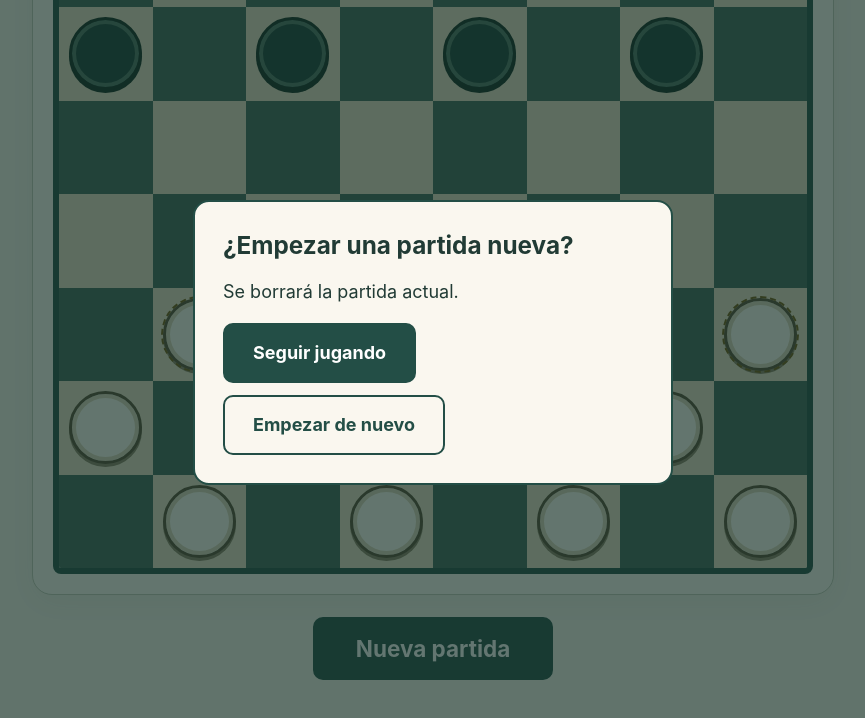
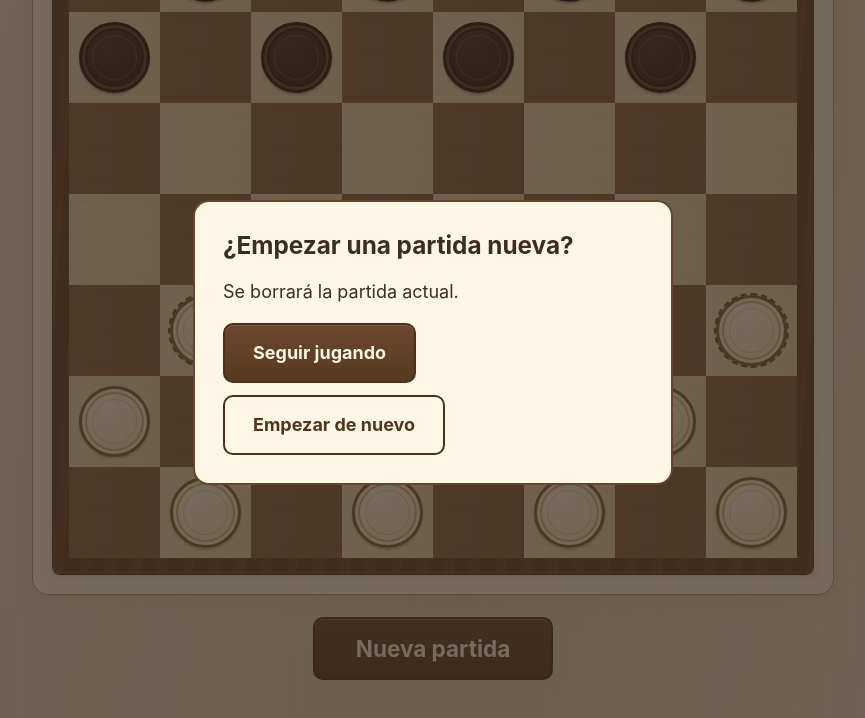
Before and after one commit to Keluria/damas-spanish, a website built with Vite: page index.html in a window 1280 px wide. Both pictures are taken after a click on the button "Nueva partida". Shown: the part 315-1033 px from the top of the page, without its empty margins (207-1072 px from the left). Built offline with nearby package versions, Linux system fonts and the light colour scheme.

Commit message:
Style flat checkerboard with classic wood and ivory pieces

```diff
--- a/src/style.css
+++ b/src/style.css
@@ -1,12 +1,130 @@
-:root{font-family:ui-rounded,-apple-system,BlinkMacSystemFont,"Segoe UI",sans-serif;color:#213b35;background:#faf7ef;font-synthesis:none;font-size:18px}
-*{box-sizing:border-box}body{margin:0}main{max-width:850px;margin:auto;padding:28px 24px 40px}
-.game{background:#fffdf7;border:1px solid #c4cbbb;padding:20px;border-radius:20px;box-shadow:0 8px 30px #304c3810}
-.turn{display:flex;gap:16px;align-items:center;margin:0 0 18px}.turn>.piece{width:46px;height:46px;flex-shrink:0}h2{font-size:1.35rem;margin:0 0 5px}p{line-height:1.5}.turn p{margin:0;color:#475c53;font-size:1rem}
-.board{display:grid;grid-template-columns:repeat(8,1fr);aspect-ratio:1;border:6px solid #234e46;border-radius:8px;overflow:hidden;width:100%}.cell{position:relative;display:flex;align-items:center;justify-content:center;aspect-ratio:1;border:0;border-radius:0;padding:0;min-width:0;touch-action:manipulation}.dark{background:#42675b}.playable{background:#eee4cb;cursor:pointer}
-.piece{display:flex;align-items:center;justify-content:center;width:78%;height:78%;border-radius:50%;position:relative;font-size:clamp(1.1rem,4vw,2.5rem);line-height:1}.white{background:#fffdf6;border:3px solid #584d36;box-shadow:inset 0 0 0 4px #e1d7be,0 3px 0 #8c8066;color:#30291b}.black{background:#183e37;border:3px solid #102820;box-shadow:inset 0 0 0 4px #4d7465,0 3px 0 #102820;color:#fff8df}.selected{background:#edc758;box-shadow:inset 0 0 0 4px #6b4b08}.destination{background:#f8d975;box-shadow:inset 0 0 0 4px #795500}.marker{width:26%;height:26%;border-radius:50%;background:#234e46}.movable:after{content:'';position:absolute;inset:-5px;border:2px dashed #725812;border-radius:50%}
-.save{margin:16px 0 0;color:#4d6256;font-size:.85rem;text-align:center}.actions{display:flex;justify-content:center;margin:22px 0}button{font:inherit;color:inherit;touch-action:manipulation}button:not(.cell){min-height:60px;padding:16px 28px;border-radius:10px;border:2px solid #234e46;background:#234e46;color:white;font-weight:650;cursor:pointer}#restart{font-size:1.25rem;min-width:240px}button.secondary{background:transparent;color:#234e46}button:focus-visible{outline:4px solid #b35400;outline-offset:3px}.cell:focus-visible{outline-offset:-5px;z-index:1}
-dialog{max-width:480px;width:calc(100% - 32px);padding:28px;border:2px solid #234e46;border-radius:16px;background:#faf7ef;color:#213b35}dialog::backdrop{background:#132f28a8}dialog form{display:flex;gap:12px;flex-wrap:wrap}
-@media(max-width:540px){main{padding:18px 8px}.game{padding:12px 7px;border-radius:12px}.board{border-width:4px}.turn{padding:0 5px;gap:10px}.turn p{font-size:.88rem}h2{font-size:1.15rem}.piece{border-width:2px;box-shadow:inset 0 0 0 2px #728476}.movable:after{inset:-3px;border-width:1px}.save{font-size:.78rem}}
+:root {
+  font-family: ui-rounded, -apple-system, BlinkMacSystemFont, "Segoe UI", sans-serif;
+  color: #3d2d20;
+  background-color: #e9dcc6;
+  background-image:
+    repeating-linear-gradient(92deg, transparent 0 47px, #81552907 48px 49px, transparent 50px 121px),
+    repeating-linear-gradient(88deg, transparent 0 9px, #fffaf00f 10px 11px, transparent 12px 31px),
+    linear-gradient(110deg, #f0e5d2, #e4d3b7 60%, #eddfc7);
+  font-synthesis: none;
+  font-size: 18px;
+}
+* { box-sizing: border-box; }
+body { margin: 0; min-height: 100vh; }
+main { max-width: 850px; margin: auto; padding: 28px 24px 40px; }
+.game {
+  background: #fff8e9d9;
+  border: 1px solid #b69c76;
+  padding: 20px;
+  border-radius: 16px;
+  box-shadow: 0 4px 18px #50351d12;
+}
+.turn { display: flex; gap: 16px; align-items: center; margin: 0 0 18px; }
+.turn > .piece { width: 46px; height: 46px; flex-shrink: 0; }
+h2 { font-size: 1.35rem; margin: 0 0 5px; }
+p { line-height: 1.5; }
+.turn p { margin: 0; color: #614e38; font-size: 1rem; }
+
+/* Flat overhead board: the frame is a border, never a transformed surface. */
+.board {
+  display: grid;
+  grid-template-columns: repeat(8, 1fr);
+  aspect-ratio: 1;
+  width: 100%;
+  border: 16px solid transparent;
+  border-radius: 7px;
+  overflow: hidden;
+  background:
+    linear-gradient(#63412b, #63412b) padding-box,
+    repeating-linear-gradient(94deg, #6a452e 0 7px, #704b31 8px 10px, #624029 11px 26px) border-box;
+  box-shadow: 0 0 0 1px #49301f, 0 3px 8px #39251626;
+}
+.cell {
+  position: relative;
+  display: flex;
+  align-items: center;
+  justify-content: center;
+  aspect-ratio: 1;
+  border: 0;
+  border-radius: 0;
+  padding: 0;
+  min-width: 0;
+  touch-action: manipulation;
+}
+.dark {
+  background-color: #896145;
+  background-image:
+    repeating-linear-gradient(3deg, transparent 0 13px, #4429150c 14px 15px, transparent 16px 35px),
+    linear-gradient(95deg, #ffffff05, #30190609);
+}
+.playable {
+  background-color: #ead7b1;
+  background-image:
+    repeating-linear-gradient(3deg, transparent 0 13px, #7c55250a 14px 15px, transparent 16px 35px),
+    linear-gradient(95deg, #ffffff12, #97662d05);
+  cursor: pointer;
+}
+.piece {
+  display: flex;
+  align-items: center;
+  justify-content: center;
+  width: 78%;
+  height: 78%;
+  border-radius: 50%;
+  position: relative;
+  font-size: clamp(1.1rem, 4vw, 2.5rem);
+  line-height: 1;
+}
+.white {
+  background: radial-gradient(circle at 38% 30%, #fff8e6, #f4e5c3 65%, #dfc89b);
+  border: 3px solid #79613e;
+  box-shadow: inset 0 0 0 3px #f9edcf, inset 0 0 0 5px #cbb58a, 0 2px 2px #49301f40;
+  color: #49331f;
+}
+.black {
+  background: radial-gradient(circle at 38% 30%, #403129, #2e221d 70%, #211914);
+  border: 3px solid #211914;
+  box-shadow: inset 0 0 0 3px #584336, inset 0 0 0 5px #241b16, 0 2px 2px #36231550;
+  color: #f8e8bf;
+}
+/* A quiet engraved ring leaves the existing crown clearly readable. */
+.piece::before { content: ''; position: absolute; inset: 15%; border: 1px solid currentColor; border-radius: 50%; opacity: .18; pointer-events: none; }
+.selected { background: #e8bc62; box-shadow: inset 0 0 0 4px #674313; }
+.destination { background: #f3d99d; box-shadow: inset 0 0 0 4px #79501d; }
+.marker { width: 26%; height: 26%; border-radius: 50%; background: #51351f; }
+.movable::after { content: ''; position: absolute; inset: -5px; border: 2px dashed #65491f; border-radius: 50%; }
+.save { margin: 16px 0 0; color: #614e38; font-size: .85rem; text-align: center; }
+.actions { display: flex; justify-content: center; margin: 22px 0; }
+button { font: inherit; color: inherit; touch-action: manipulation; }
+button:not(.cell) {
+  min-height: 60px;
+  padding: 16px 28px;
+  border-radius: 10px;
+  border: 2px solid #49301f;
+  background: linear-gradient(#6b482f, #573920);
+  color: #fff7e5;
+  font-weight: 650;
+  cursor: pointer;
+  box-shadow: inset 0 1px 0 #fff2d522;
+}
+#restart { font-size: 1.25rem; min-width: 240px; }
+button.secondary { background: #fff7e5; color: #51351f; box-shadow: none; }
+button:focus-visible { outline: 4px solid #244f68; outline-offset: 3px; }
+.cell:focus-visible { outline-offset: -5px; z-index: 1; }
+dialog { max-width: 480px; width: calc(100% - 32px); padding: 28px; border: 2px solid #65452c; border-radius: 16px; background: #fff7e5; color: #3d2d20; }
+dialog::backdrop { background: #302317a8; }
+dialog form { display: flex; gap: 12px; flex-wrap: wrap; }
+@media (max-width: 540px) {
+  main { padding: 18px 8px; }
+  .game { padding: 12px 7px; border-radius: 12px; }
+  .board { border-width: 10px; }
+  .turn { padding: 0 5px; gap: 10px; }
+  .turn p { font-size: .88rem; }
+  h2 { font-size: 1.15rem; }
+  .piece { border-width: 2px; }
+  .movable::after { inset: -3px; border-width: 1px; }
+  .save { font-size: .78rem; }
+}
 
 /* Only the moving token is composited. The source cell keeps its selection highlight. */
 .board[aria-busy="true"]{pointer-events:none}
```
